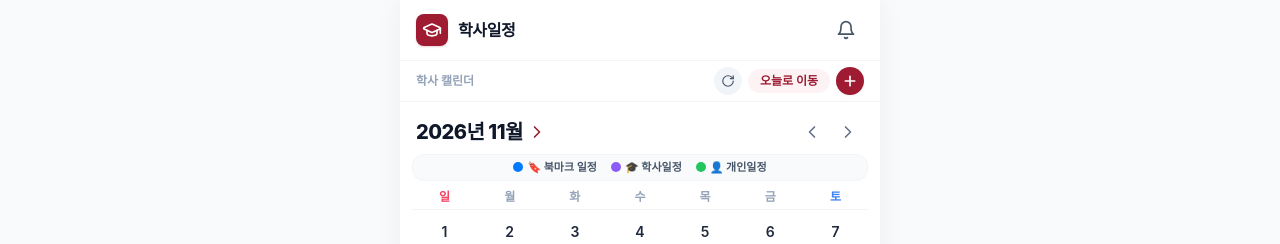
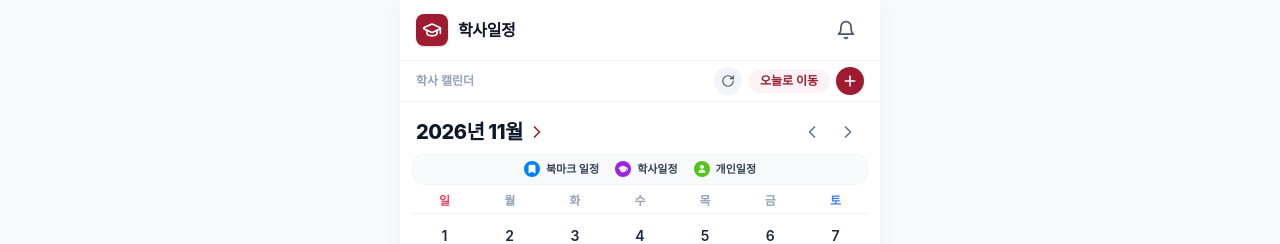
Before and after one commit to hsin1256-bot/dsu_community, a Next.js app: page /schedule in a window 1280 px wide. Shown: the top 244 px of the page. Built offline with nearby package versions, Linux system fonts and the light colour scheme; no server answers; the database is empty.

Commit message:
feat(schedule): render exact circular icons (blue bookmark, purple graduation cap, green user) matching design image

```diff
--- a/src/app/page.tsx
+++ b/src/app/page.tsx
@@ -17,6 +17,7 @@ import {
   BookOpen,
   Bus,
   Layers,
+  GraduationCap,
 } from 'lucide-react';
 
 // 공지·학사일정은 하루 몇 번만 바뀌므로 5분 단위로 다시 생성
@@ -81,7 +82,12 @@ export default async function HomePage() {
                       {formatDDay(daysBetween(today, item.startDate))}
                     </span>
                   </div>
-                  <p className="text-xs font-bold text-white mt-1 truncate">🎓 {item.title}</p>
+                  <p className="text-xs font-bold text-white mt-1 truncate flex items-center gap-1.5">
+                    <span className="w-3.5 h-3.5 rounded-full bg-[#9A25E2] flex items-center justify-center shrink-0 shadow-2xs">
+                      <GraduationCap className="w-2 h-2 fill-white stroke-white stroke-[2]" />
+                    </span>
+                    <span className="truncate">{item.title}</span>
+                  </p>
                 </Link>
               ))}
             </div>
--- a/src/app/schedule/components/CalendarGrid.tsx
+++ b/src/app/schedule/components/CalendarGrid.tsx
@@ -3,7 +3,8 @@
 import React from 'react';
 import { ChevronLeft, ChevronRight } from 'lucide-react';
 import { MonthData, CustomSchedule, WEEKDAYS } from '../types';
-import { getScheduleColor, getScheduleEmoji, formatDate } from '../utils';
+import { getScheduleColor, getScheduleKind, getScheduleKindLabel, formatDate } from '../utils';
+import ScheduleTypeIcon from './ScheduleTypeIcon';
 
 interface CalendarGridProps {
   monthData: MonthData;
@@ -76,19 +77,19 @@ export default function CalendarGrid({
         </div>
       </div>
 
-      {/* 🏷️ 일정 종류 범례 (북마크 일정, 학사일정, 개인일정) */}
-      <div className="flex items-center justify-center gap-3.5 py-1 px-3 bg-slate-50/90 rounded-xl border border-slate-100 text-[11px] font-bold text-slate-600 mb-1 shrink-0">
-        <span className="flex items-center gap-1">
-          <span className="w-2.5 h-2.5 rounded-full bg-[#007AFF]" />
-          <span>🔖 북마크 일정</span>
+      {/* 🏷️ 일정 종류 범례 (이미지 기반 원형 아이콘: 북마크 일정, 학사일정, 개인일정) */}
+      <div className="flex items-center justify-center gap-4 py-1.5 px-3 bg-slate-50/90 rounded-xl border border-slate-100 text-[11px] font-bold text-slate-700 mb-1 shrink-0">
+        <span className="flex items-center gap-1.5">
+          <ScheduleTypeIcon kind="bookmark" size="sm" />
+          <span>북마크 일정</span>
         </span>
-        <span className="flex items-center gap-1">
-          <span className="w-2.5 h-2.5 rounded-full bg-[#8B5CF6]" />
-          <span>🎓 학사일정</span>
+        <span className="flex items-center gap-1.5">
+          <ScheduleTypeIcon kind="academic" size="sm" />
+          <span>학사일정</span>
         </span>
-        <span className="flex items-center gap-1">
-          <span className="w-2.5 h-2.5 rounded-full bg-[#22C55E]" />
-          <span>👤 개인일정</span>
+        <span className="flex items-center gap-1.5">
+          <ScheduleTypeIcon kind="personal" size="sm" />
+          <span>개인일정</span>
         </span>
       </div>
 
@@ -163,7 +164,7 @@ export default function CalendarGrid({
                           e.stopPropagation();
                           onSelectSchedule(s);
                         }}
-                        className={`w-full mx-0.5 px-1 py-0.5 text-left flex items-center gap-0.5 leading-tight cursor-pointer hover:opacity-100 active:scale-95 transition-transform relative z-0 text-white ${
+                        className={`w-full mx-0.5 px-1 py-0.5 text-left flex items-center gap-1 leading-tight cursor-pointer hover:opacity-100 active:scale-95 transition-transform relative z-0 text-white ${
                           isMiddleDay
                             ? 'h-3.5 text-[9px] font-medium opacity-85 rounded'
                             : 'h-4 text-[10px] font-bold rounded-md opacity-95'
@@ -171,11 +172,9 @@ export default function CalendarGrid({
                         style={{
                           backgroundColor: badgeColor,
                         }}
-                        title={isMiddleDay ? `${getScheduleEmoji(s)} ${s.title} (진행 중)` : `${getScheduleEmoji(s)} ${s.title}`}
+                        title={isMiddleDay ? `[${getScheduleKindLabel(s)}] ${s.title} (진행 중)` : `[${getScheduleKindLabel(s)}] ${s.title}`}
                       >
-                        <span className="shrink-0 text-[9px] leading-none select-none">
-                          {getScheduleEmoji(s)}
-                        </span>
+                        <ScheduleTypeIcon kind={getScheduleKind(s)} size="xs" />
                         <span className="truncate leading-none">
                           {isMiddleDay ? s.title : isEndDay && isMultiDay ? `${s.title} (종료)` : s.title}
                         </span>
--- a/src/app/schedule/components/ScheduleDetailModal.tsx
+++ b/src/app/schedule/components/ScheduleDetailModal.tsx
@@ -6,7 +6,8 @@ import { X, Calendar, Clock, Edit2, Trash2, BellRing, ExternalLink } from 'lucid
 import { isDdayPinned, toggleDdayPin } from '@/lib/alert-settings';
 import { todayKST, daysBetween } from '@/lib/date-kst';
 import { CustomSchedule } from '../types';
-import { getScheduleColor, getScheduleEmoji, getScheduleKindLabel } from '../utils';
+import { getScheduleColor, getScheduleKind, getScheduleKindLabel } from '../utils';
+import ScheduleTypeIcon from './ScheduleTypeIcon';
 
 interface ScheduleDetailModalProps {
   schedule: CustomSchedule | null;
@@ -43,21 +44,13 @@ export default function ScheduleDetailModal({
         {/* 상단 컬러 포인트 및 닫기 버튼 */}
         <div className="flex items-center justify-between border-b border-slate-100 pb-3">
           <div className="flex items-center gap-2">
-            <span
-              className="w-3 h-3 rounded-full"
-              style={{
-                backgroundColor: getScheduleColor(schedule),
-              }}
-            />
-            <span className="text-xs font-bold text-slate-600 flex items-center gap-1">
-              <span>{getScheduleEmoji(schedule)}</span>
-              <span>
-                {isBookmarkNotice
-                  ? '북마크 일정'
-                  : isPersonal
-                  ? '개인일정'
-                  : `학사일정 · ${schedule.category || '공식'}`}
-              </span>
+            <ScheduleTypeIcon kind={getScheduleKind(schedule)} size="md" />
+            <span className="text-xs font-bold text-slate-700">
+              {isBookmarkNotice
+                ? '북마크 일정'
+                : isPersonal
+                ? '개인일정'
+                : `학사일정 · ${schedule.category || '공식'}`}
             </span>
           </div>
           <button
@@ -70,8 +63,8 @@ export default function ScheduleDetailModal({
 
         {/* 일정 제목 */}
         <div>
-          <h3 className="text-base font-extrabold text-slate-900 leading-snug flex items-start gap-1.5">
-            <span className="select-none text-base shrink-0">{getScheduleEmoji(schedule)}</span>
+          <h3 className="text-base font-extrabold text-slate-900 leading-snug flex items-start gap-2">
+            <ScheduleTypeIcon kind={getScheduleKind(schedule)} size="sm" className="mt-0.5" />
             <span>{schedule.title}</span>
           </h3>
         </div>
--- /dev/null
+++ b/src/app/schedule/components/ScheduleTypeIcon.tsx
@@ -0,0 +1,65 @@
+'use client';
+
+import React from 'react';
+import { Bookmark, GraduationCap, User } from 'lucide-react';
+import { ScheduleKind } from '../utils';
+
+interface ScheduleTypeIconProps {
+  kind: ScheduleKind;
+  size?: 'xs' | 'sm' | 'md' | 'lg';
+  className?: string;
+}
+
+/**
+ * 🎨 사용자 지정 일정 유형 원형 아이콘 (북마크 일정 🔖, 학사일정 🎓, 개인일정 👤)
+ * - 북마크 일정: 파란색 원(#0080FF) + 흰색 북마크 아이콘
+ * - 학사일정: 보라색 원(#9A25E2) + 흰색 학사모 아이콘
+ * - 개인일정: 초록색 원(#52C41A) + 흰색 사람 아이콘
+ */
+export default function ScheduleTypeIcon({
+  kind,
+  size = 'sm',
+  className = '',
+}: ScheduleTypeIconProps) {
+  const sizeClasses = {
+    xs: { circle: 'w-3 h-3', icon: 'w-1.5 h-1.5' },
+    sm: { circle: 'w-4 h-4', icon: 'w-2.5 h-2.5' },
+    md: { circle: 'w-5 h-5', icon: 'w-3 h-3' },
+    lg: { circle: 'w-7 h-7', icon: 'w-4 h-4' },
+  }[size];
+
+  if (kind === 'bookmark') {
+    return (
+      <span
+        className={`rounded-full flex items-center justify-center shrink-0 bg-[#0080FF] text-white shadow-2xs select-none ${sizeClasses.circle} ${className}`}
+        title="북마크 일정"
+        aria-label="북마크 일정"
+      >
+        <Bookmark className={`${sizeClasses.icon} fill-white stroke-white stroke-[2.5]`} />
+      </span>
+    );
+  }
+
+  if (kind === 'academic') {
+    return (
+      <span
+        className={`rounded-full flex items-center justify-center shrink-0 bg-[#9A25E2] text-white shadow-2xs select-none ${sizeClasses.circle} ${className}`}
+        title="학사일정"
+        aria-label="학사일정"
+      >
+        <GraduationCap className={`${sizeClasses.icon} fill-white stroke-white stroke-[2]`} />
+      </span>
+    );
+  }
+
+  // personal
+  return (
+    <span
+      className={`rounded-full flex items-center justify-center shrink-0 bg-[#52C41A] text-white shadow-2xs select-none ${sizeClasses.circle} ${className}`}
+      title="개인일정"
+      aria-label="개인일정"
+    >
+      <User className={`${sizeClasses.icon} fill-white stroke-white stroke-[2]`} />
+    </span>
+  );
+}
```
